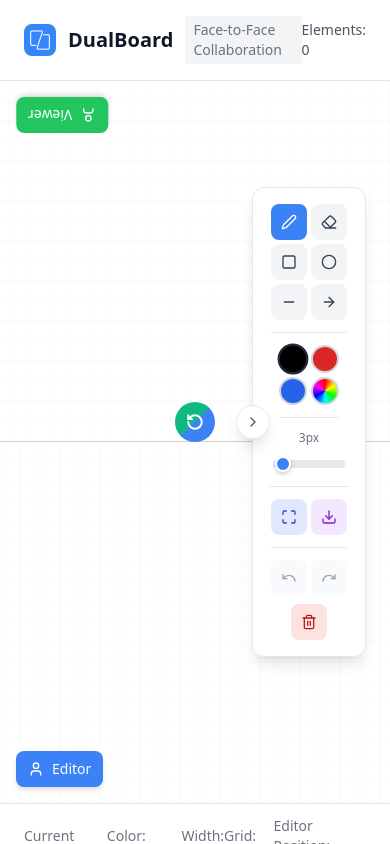
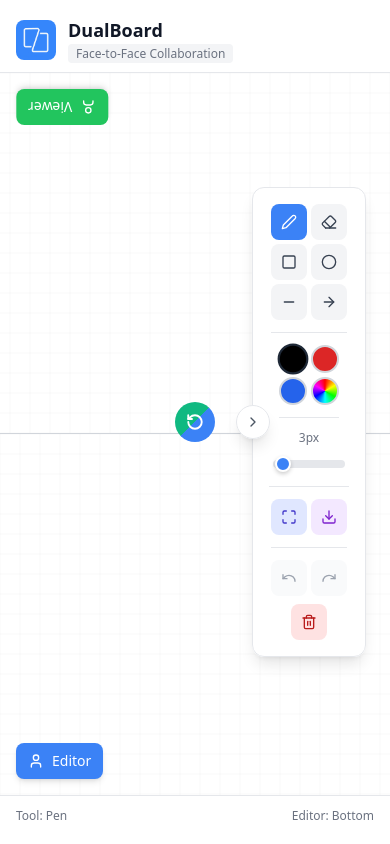
Before and after one commit to AydinK515/DualBoard, a React (Vite) app in the folder project/: page /whiteboard in a window 390 px wide. Built offline with nearby package versions, Linux system fonts and the light colour scheme.

Commit message:
Bugfixing
Fixing bugs with the whiteboard

```diff
--- a/project/src/pages/WhiteboardPage.tsx
+++ b/project/src/pages/WhiteboardPage.tsx
@@ -57,23 +57,21 @@ export const WhiteboardPage: React.FC = () => {
     <div className="h-screen bg-gray-50 flex flex-col overflow-hidden">
       {/* Header - Hidden in fullscreen */}
       {!drawingState.isFullscreen && (
-        <header className="bg-white border-b border-gray-200 px-6 py-4 flex-shrink-0">
+        <header className="bg-white border-b border-gray-200 px-4 sm:px-6 py-4 flex-shrink-0 h-[73px]">
           <div className="flex items-center justify-between">
             <Link to="/" className="flex items-center gap-3 hover:opacity-80 transition-opacity">
               <img
                 src="/public/Dualboard logo.jpg"
                 alt="DualBoard Logo"
-                className="w-8 h-8 rounded-lg object-cover"
+                className="w-10 h-10 sm:w-8 sm:h-8 rounded-lg object-cover flex-shrink-0"
               />
-              <h1 className="text-xl font-semibold text-gray-900">DualBoard</h1>
-              <span className="text-sm text-gray-500 bg-gray-100 px-2 py-1 rounded">
-                Face-to-Face Collaboration
-              </span>
+              <div className="flex flex-col sm:flex-row sm:items-center sm:gap-3 min-w-0">
+                <h1 className="text-lg sm:text-xl font-semibold text-gray-900 truncate">DualBoard</h1>
+                <span className="text-xs sm:text-sm text-gray-500 bg-gray-100 px-2 py-0.5 sm:py-1 rounded whitespace-nowrap leading-tight">
+                  Face-to-Face Collaboration
+                </span>
+              </div>
             </Link>
-
-            <div className="text-sm text-gray-600">
-              <span className="font-medium">Elements:</span> {drawingState.elements.length}
-            </div>
           </div>
         </header>
       )}
@@ -160,16 +158,16 @@ export const WhiteboardPage: React.FC = () => {
 
       {/* Footer - Hidden in fullscreen */}
       {!drawingState.isFullscreen && (
-        <footer className="bg-white border-t border-gray-200 px-6 py-3 flex-shrink-0">
-          <div className="flex items-center justify-between text-sm text-gray-500">
-            <div className="flex items-center gap-4">
-              <span>Current Tool: <span className="font-medium capitalize">{drawingState.currentTool}</span></span>
-              <span>Color: <span className="font-medium">{drawingState.currentColor}</span></span>
-              <span>Width: <span className="font-medium">{drawingState.currentWidth}px</span></span>
+        <footer className="bg-white border-t border-gray-200 px-4 sm:px-6 py-3 flex-shrink-0 h-[49px]">
+          <div className="flex items-center justify-between text-xs sm:text-sm text-gray-500">
+            <div className="flex items-center gap-2 sm:gap-4 overflow-hidden">
+              <span className="whitespace-nowrap">Tool: <span className="font-medium capitalize">{drawingState.currentTool}</span></span>
+              <span className="hidden sm:inline whitespace-nowrap">Color: <span className="font-medium">{drawingState.currentColor}</span></span>
+              <span className="hidden md:inline whitespace-nowrap">Width: <span className="font-medium">{drawingState.currentWidth}px</span></span>
             </div>
-            <div className="flex items-center gap-4">
-              <span>Grid: <span className="font-medium">{drawingState.showGrid ? 'On' : 'Off'}</span></span>
-              <span>Editor Position: <span className="font-medium">{drawingState.tutorAtBottom ? 'Bottom' : 'Top'}</span></span>
+            <div className="flex items-center gap-2 sm:gap-4 overflow-hidden">
+              <span className="hidden sm:inline whitespace-nowrap">Grid: <span className="font-medium">{drawingState.showGrid ? 'On' : 'Off'}</span></span>
+              <span className="whitespace-nowrap">Editor: <span className="font-medium">{drawingState.tutorAtBottom ? 'Bottom' : 'Top'}</span></span>
             </div>
           </div>
         </footer>
```
